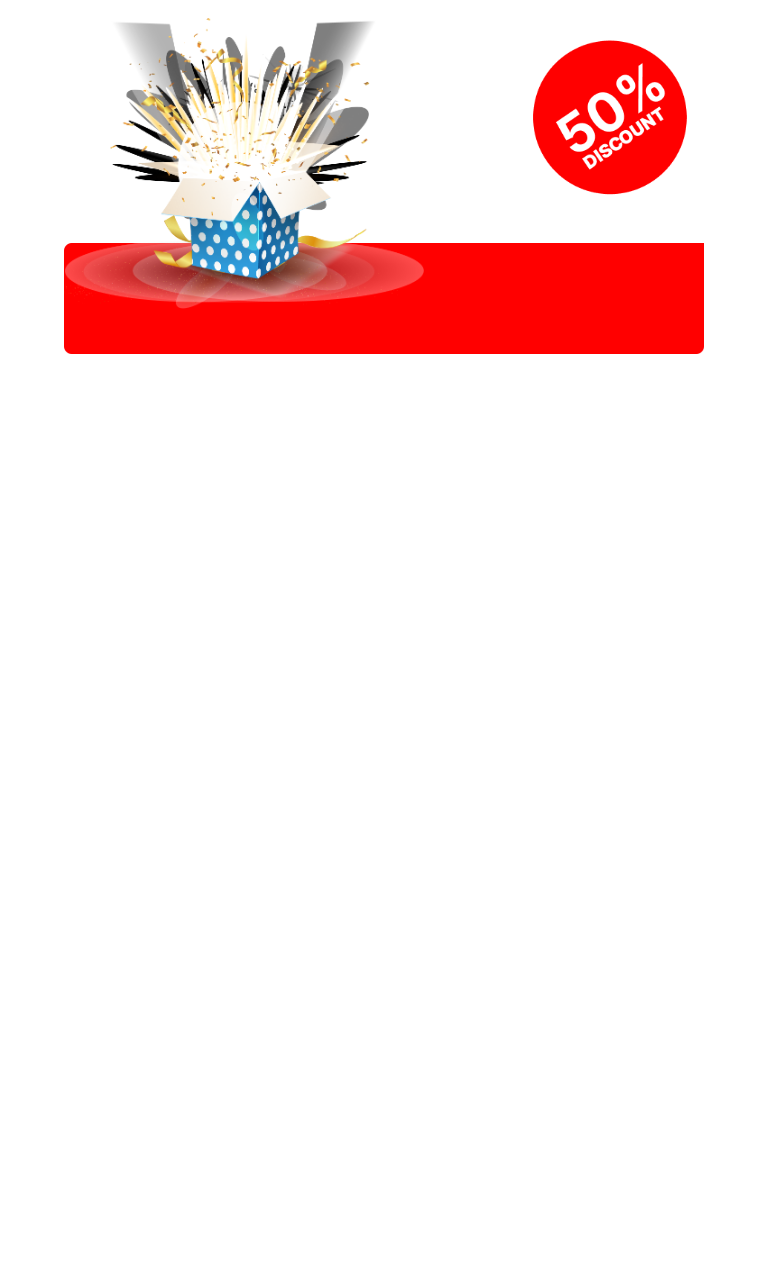
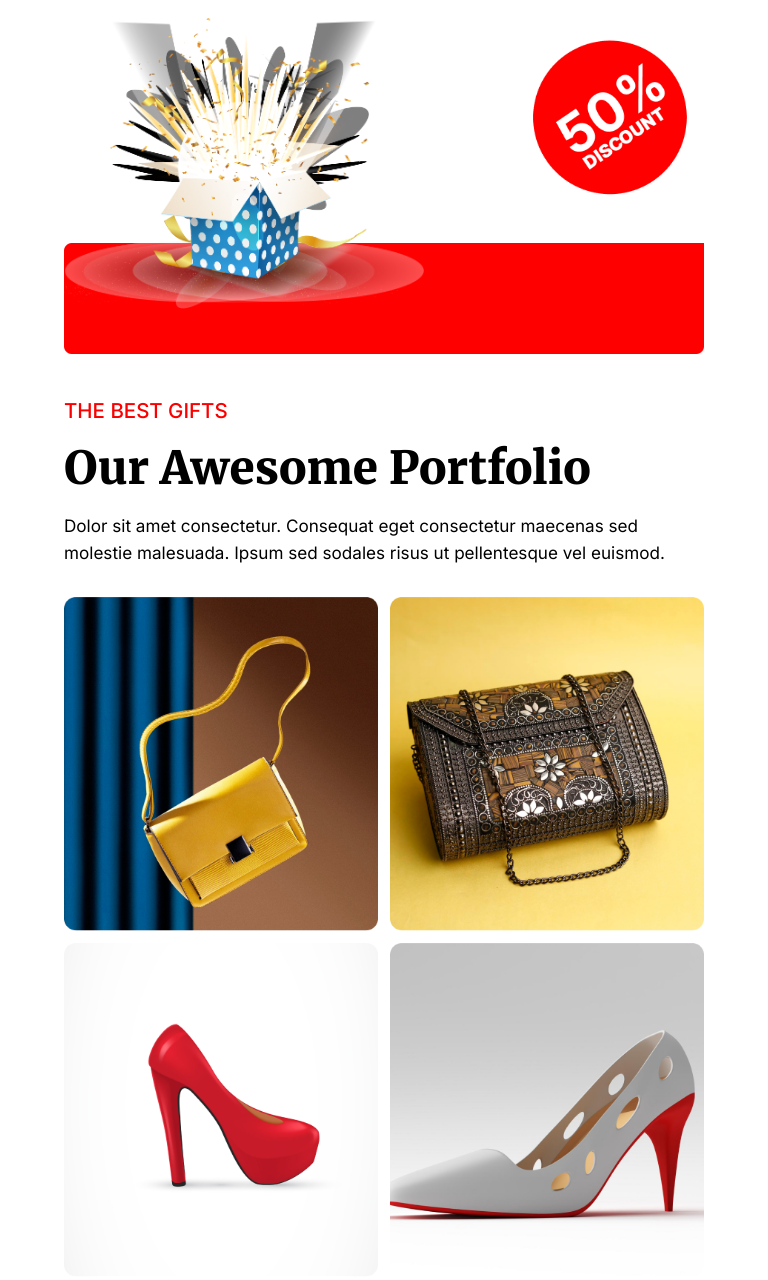
Before and after one commit to mrinmoy-765/HTML-CSS-Projects, a plain HTML site: page NewYearOffer/index.html in a window 768 px wide. Shown: the part 3022-4302 px from the top of the page. Before the commit the page ends 3396 px from the top, so only its background shows below. Drawn offline with Linux system fonts and the light colour scheme.

Commit message:
portfolio updated

```diff
--- a/NewYearOffer/index.html
+++ b/NewYearOffer/index.html
@@ -77,6 +77,22 @@
       <img src="images/Rectangle 2.png" alt="" class="holi-img-3">
     </div>
   </section>
+  <section class="portfolio">
+     <div class="portfolio-content">
+      <h3 class="font-2 inter-font">THE BEST GIFTS</h3>
+      <h1 class="font-5 merriweather-black" style="padding:1rem 0">Our Awesome Portfolio</h1>
+      <p class="font-3 inter-font">Dolor sit amet consectetur. Consequat eget consectetur maecenas sed molestie malesuada. Ipsum sed sodales risus ut
+      pellentesque vel euismod.</p>
+     </div>
+     <div class="portfolio-img">
+      <img src="images/Rectangle 3.png" alt="" class="p">
+      <img src="images/Rectangle 4.png" alt="" class="p">
+      <img src="images/Rectangle 5.png" alt="" class="p">
+      <img src="images/Rectangle 6.png" alt="" class="p">
+      <img src="images/Rectangle 7.png" alt="" class="p">
+      <img src="images/Rectangle 8.png" alt="" class="p">
+     </div>
+  </section>
 </main>
 
 </body>
--- a/NewYearOffer/style.css
+++ b/NewYearOffer/style.css
@@ -85,7 +85,9 @@ body{
     color: white;
 }
 
-.new-year, .off, .party, .event, .coming-soon, .holiday{
+.new-year, .off, .party,
+.event, .coming-soon, .holiday,
+.portfolio{
     padding: 2rem 7.43rem 4rem;
  }
 
@@ -316,8 +318,18 @@ color: rgb(255, 0, 0);
     padding: 0 6.69rem;
 }
 
+/* portfolio styles */
+.p{
+    width: 22.57rem;
+    height: 23.90rem;
+}
 
-
+.portfolio-img{
+    margin-top: 2.55rem;
+    display: grid;
+    grid-template-columns: repeat(3,1fr);
+    gap: 1rem;
+}
 
 
 
@@ -325,7 +337,9 @@ color: rgb(255, 0, 0);
 /* responsive for medium device */
 @media screen and (min-width:576px) and (max-width:992px) {
     /* common styles  */
-    .new-year,.off, .party, .event, .coming-soon, .holiday {
+    .new-year,.off, .party,
+    .event, .coming-soon, .holiday,
+    .portfolio {
         padding: 1.5rem 4rem 1rem;
     }
 }
@@ -397,12 +411,42 @@ color: rgb(255, 0, 0);
     margin-bottom: 17rem;
 }
 
+/* portfolio styles */
+ .p{
+    width: 100%;
+    height: 100%;
 }
+
+.portfolio-img {
+    margin-top: 1.90rem;
+    display: grid;
+    grid-template-columns: repeat(2, 1fr);
+    gap: .80rem;
+}
+
+
+}
+
+
+
+
+
+
+
+
+
+
 
 @media screen and (min-width:1024px) and (max-width:1030px) {
     .holi-img-2 {
             left: 33rem;
         }
+   .portfolio-img {
+       margin-top: 1.90rem;
+       display: grid;
+       grid-template-columns: repeat(2, 1fr);
+       gap: .80rem;
+   }
 }
 
 
@@ -419,7 +463,9 @@ color: rgb(255, 0, 0);
 /* responsive for small device */
 @media screen and (max-width:576px) {
      /* common styles */
-    .new-year, .off, .party, .event, .coming-soon, .holiday {
+    .new-year, .off, .party,
+    .event, .coming-soon,
+    .holiday, .portfolio {
             padding: 1rem 1.06rem 1.5rem;
         }
 
@@ -545,4 +591,16 @@ color: rgb(255, 0, 0);
   .holiday-content {
       margin-bottom: 10rem;
   }
+
+  /* portfolio styles */
+  .portfolio-img {
+      margin-top: 1.50rem;
+      display: flex;
+      align-items: center;
+      justify-content: center;
+      flex-direction: column;
+  }
+
+
+
 }
```
